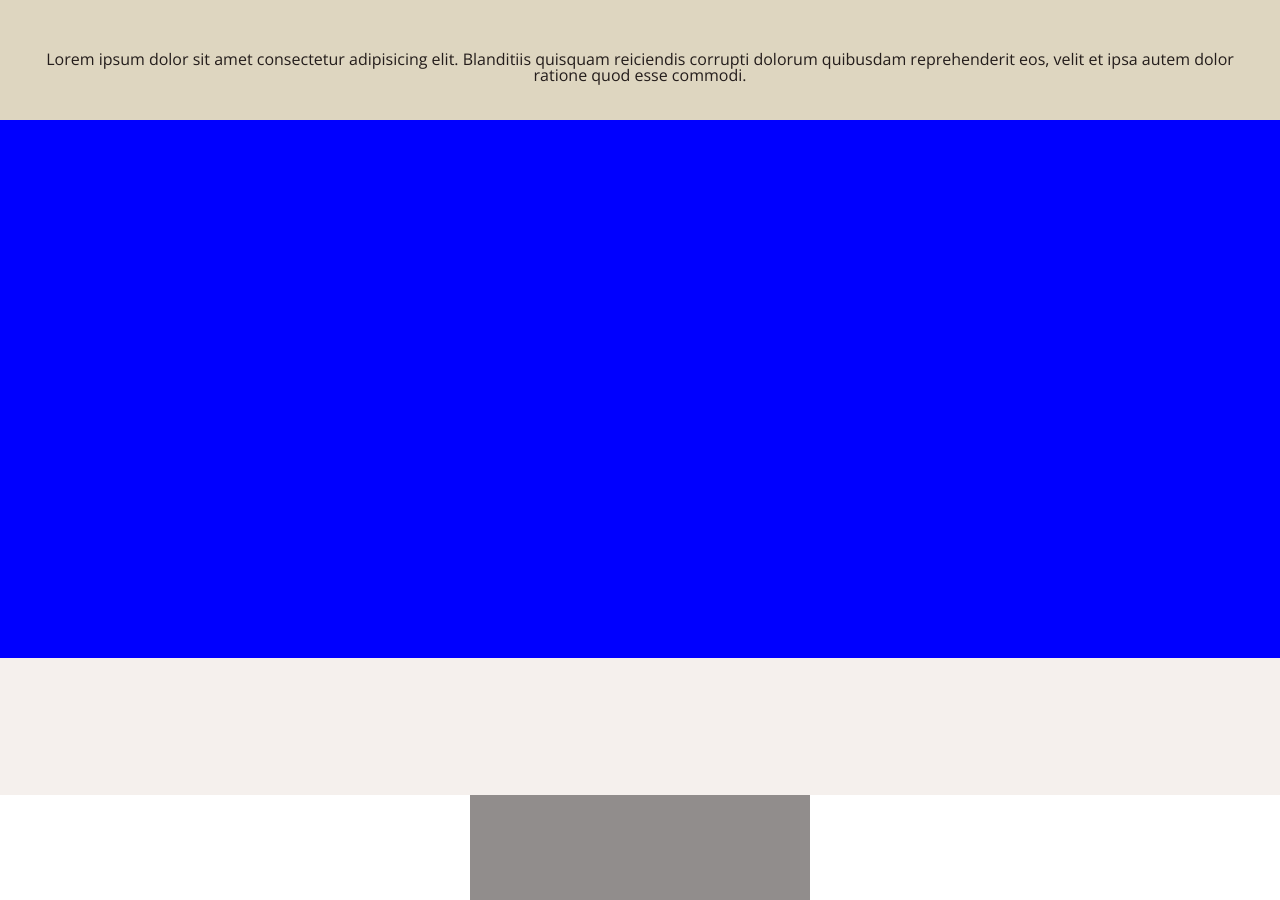
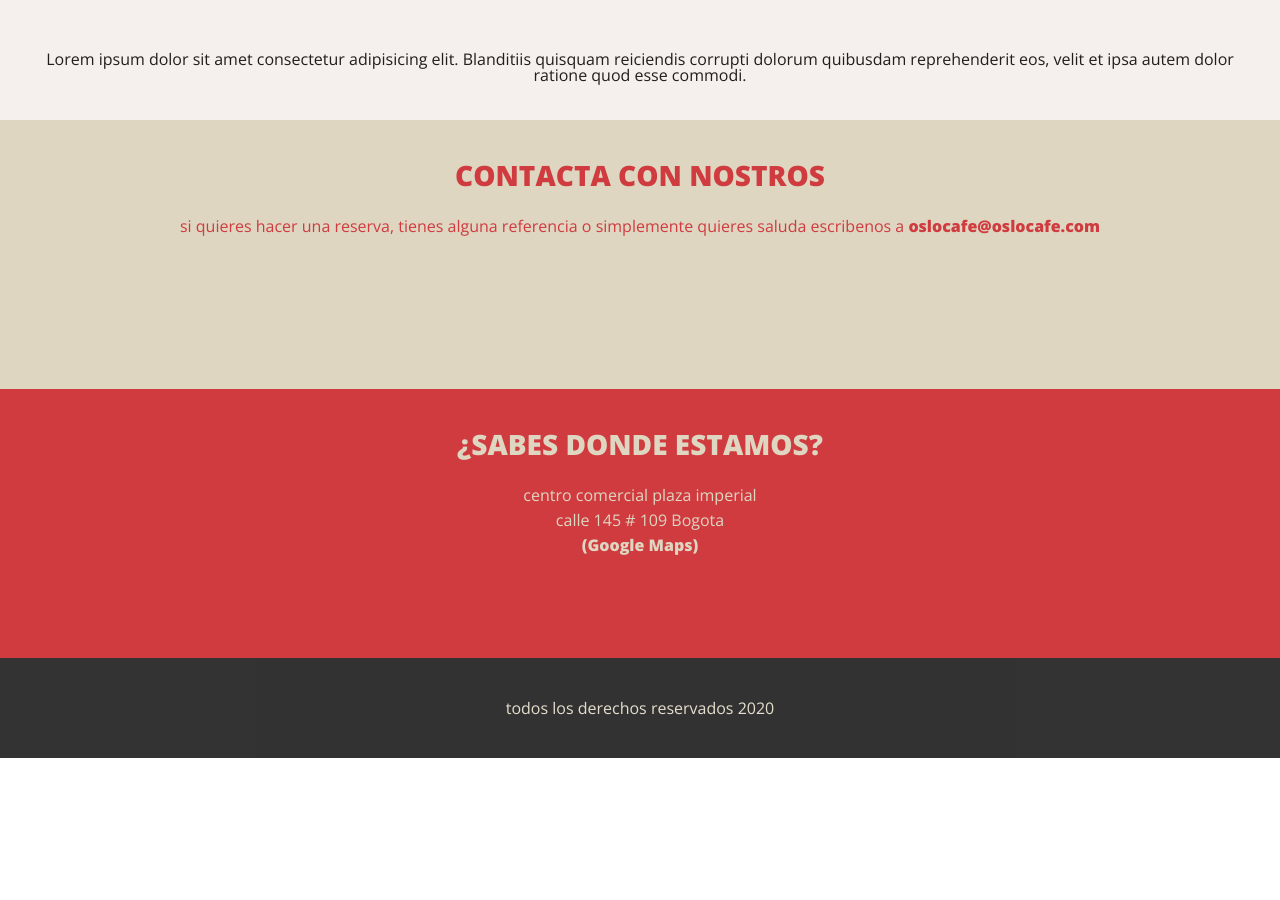
Before and after one commit to zoedevelop/cafe-oslo, a website: page index.html in a window 1280 px wide. Shown: the part 2600-3500 px from the top of the page. After the commit the page ends 3358 px from the top, so only its background shows below. Drawn offline with nearby package versions, Linux system fonts and the light colour scheme.

Commit message:
version movil finalizada

```diff
--- a/CSS/estilos.css
+++ b/CSS/estilos.css
@@ -14,7 +14,7 @@
 body{
 
     min-width: 320px;
-    height: 3500px;
+    /* height: 3500px; */
     /* background: url('../Layout/Proyecto_final_movil.png'); */
     background-repeat: no-repeat;
     background-position: top center;
@@ -134,7 +134,7 @@ header{
 main{
     position: relative;
     min-width: 340px;
-    min-height: 2905px;
+    /* min-height: 2905px; */
     margin: auto;
     background-color: var(--blanco);
     /* opacity: .5; */
@@ -154,7 +154,6 @@ article{
     width: cal(100% - 16px);
     height: 269px;
     padding: 15px 16px;
-    background-color: blue;
 }
 article h2{
     text-transform: uppercase;
@@ -169,12 +168,12 @@ article p{
     font-weight: 400;
     line-height: 25px;
 }
-.domingos{
+.domingos , .ubicacion{
     padding-top: 16px;
     color: var(--beigch);
     background: var(--rojo);
 }
-.fiestas{
+.fiestas , .escribenos{
     padding-top: 16px;
     color: var(--rojo);
     background: var(--beigch);
@@ -215,11 +214,11 @@ aside{
     position: relative;
     min-width: 320px;
     height: 1290px;
-    background:steelblue;
+
 }
 aside ul{
     position: relative;
-    background:var(--beigch);
+    background:var(--blanco);
     min-width: 320px;
     height: 1290px;
 
@@ -248,6 +247,16 @@ aside ul li img{
     height: 80px;
     /* margin: 15px 0; */
 }
+section .contactanos{
+    min-width: 320px;
+    height: 540px;
+}
+.escribenos p span{
+    font-weight: bolder;
+}
+.ubicacion p span{
+    font-weight: bolder;
+}
 
 /* -------------------------------------------------------------------------- */
 /*                              fin de contenido                              */
@@ -259,11 +268,14 @@ aside ul li img{
 
 footer{
     position: relative;
-    max-width: 340px;
-    min-height: 105px;
+    min-width: 340px;
+    height: 100px;
+    line-height: 100px;
     margin: auto;
-    background-color: var(--gris);
-    opacity: .5;
+    background-color: black;
+    opacity: .8;
+    color: var(--beigch);
+    text-align: center;
 }
 /* -------------------------------------------------------------------------- */
 /*                                fin de footer                               */
--- a/index.html
+++ b/index.html
@@ -91,9 +91,23 @@
             </li>
         </ul>
     </aside>
-    <section>
-        <article></article>
-        <article></article>
+    <section class="contactanos">
+        <article class="escribenos">
+            <h2>contacta con nostros</h2>
+            <p>si quieres hacer una reserva, tienes alguna referencia o simplemente quieres saluda escribenos a <span>oslocafe@oslocafe.com</span></p>
+        </article>
+        <article class="ubicacion">
+            <h2>
+                ¿sabes donde estamos?
+            </h2>
+            <p>
+                centro comercial plaza imperial
+            </p>
+            <p>
+                calle 145 # 109 Bogota
+            </p>
+            <p><span>(Google Maps)</span></p>
+        </article>
     </section>
 </main>
 
@@ -106,7 +120,7 @@
 <!-- ----------------------------------------------------------------------- -->
 
 <footer class="footer">
-
+    todos los derechos reservados 2020
 </footer>
 
 
```
